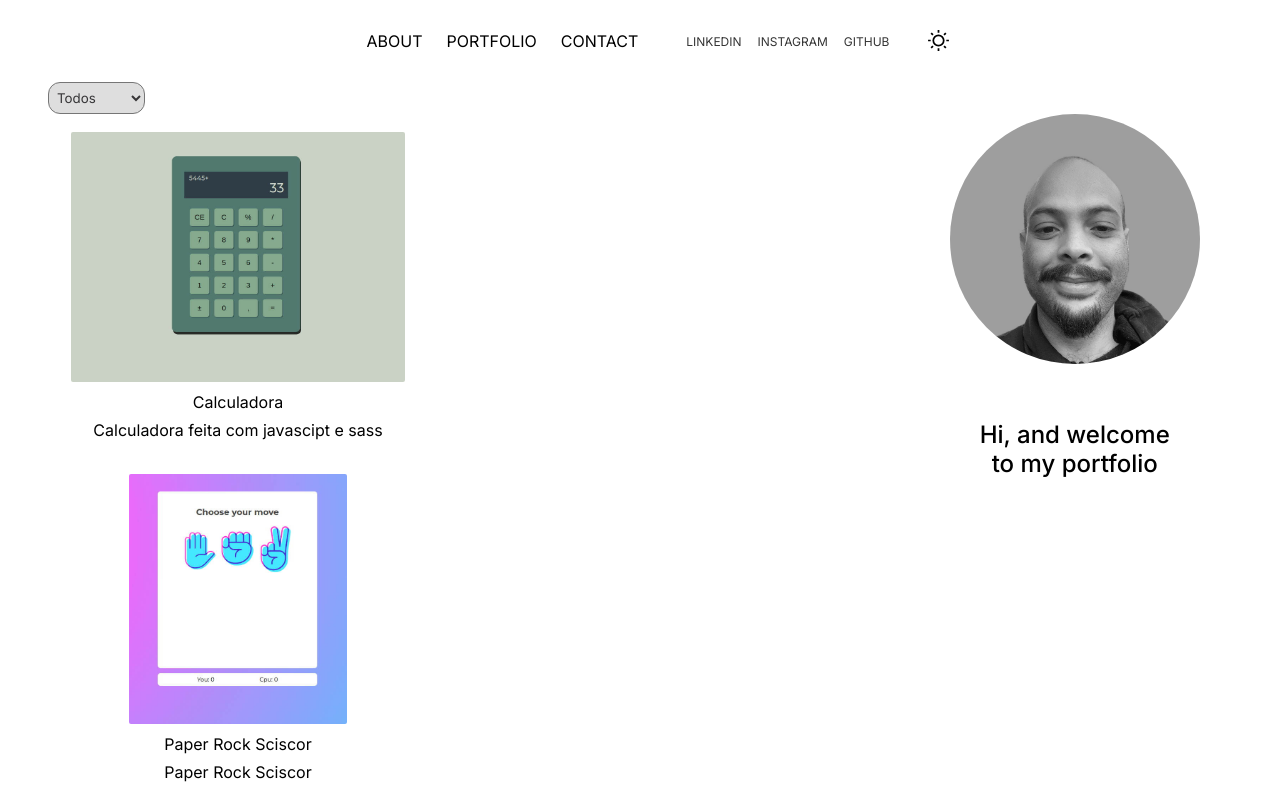
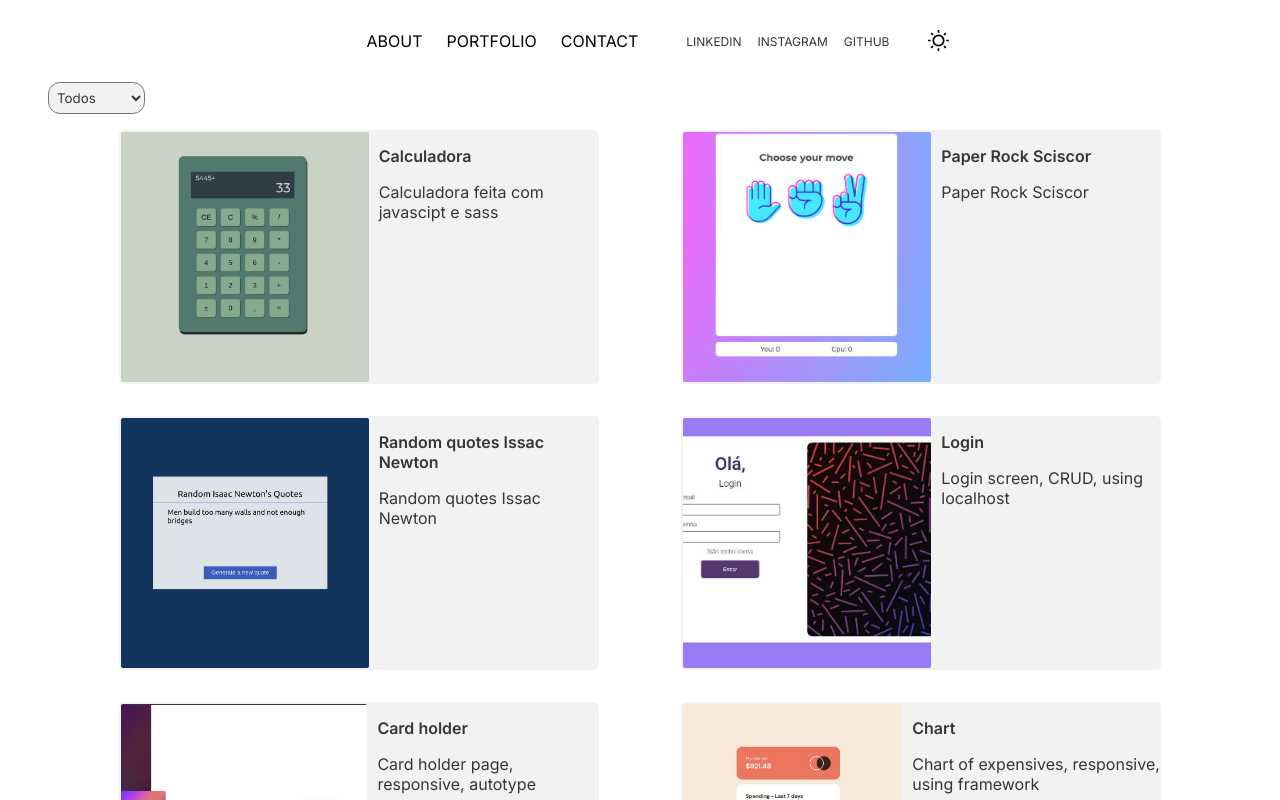
Before and after one commit to devdartagnan/portfolio-dev-dartagnan, a Next.js app: page /portfolio in a window 1280 px wide. Built offline with nearby package versions, Linux system fonts and the light colour scheme.

Commit message:
feat: styling portfolio

```diff
--- a/src/pages/portfolio/Portfolio.module.scss
+++ b/src/pages/portfolio/Portfolio.module.scss
@@ -31,6 +31,7 @@
             transparent);
         border-radius: 2px;
         box-sizing: content-box;
+        display: flex;
         flex-grow: 1;
         height: 270px;
         margin: 2px;
@@ -55,7 +56,7 @@
           align-self: center;
         }
 
-        .figure-description {
+        .figure-subtitle {
           color: var(--textOpacity04);
           font-size: 14px;
           font-weight: 400;
@@ -76,16 +77,20 @@
       justify-self: baseline;
     }
 
-    .sub-container {
-      display: flex;
-      justify-content: space-between;
-      width: 100%;
-      .portfolio-profile {
-        width: auto;
-      }
+    .portfolio {
+      flex-direction: row;
+      flex-wrap: wrap;
+      gap: 1%;
+      justify-content: space-evenly;
+      max-width: 1600px;
+      width: calc(100vw - 96px);
 
       .figure {
-        width: 100%;
+        align-items: flex-start;
+        background-color: var(--secondary);
+        border-radius: 5px;
+        display: flex;
+        max-width: 80%;
 
         a {
           background: radial-gradient(ellipse at top, var(--primary),
@@ -98,6 +103,10 @@
             height: 100%;
             width: auto;
           }
+        }
+        .description{
+          min-width: 220px;
+          width: auto;
         }
       }
     }
@@ -113,16 +122,25 @@
     .portfolio {
 
       .figure {
-        max-width: 380px;
-        width: 600px;
+        max-width: 480px;
+        text-align: left;
 
         a {
           height: 250px;
+        }
 
-          img {
-            height: 100%;
-            width: auto;
-          }
+        div {
+          width: 220px;
+        }
+
+        .figure-title {
+          color: var(--text);
+          font-weight: 600;
+          padding: 1rem 0;
+        }
+
+        .figure-subtitle {
+          color: var(--text);
         }
       }
     }
--- a/src/pages/portfolio/index.tsx
+++ b/src/pages/portfolio/index.tsx
@@ -3,7 +3,6 @@ import data from '../../api/data.json'
 import Link from 'next/link'
 import Image from 'next/image'
 import styles from './Portfolio.module.scss'
-import PictureProfile from '@/components/Profile'
 
 export default function Portfolio() {
 
@@ -15,7 +14,6 @@ export default function Portfolio() {
         <option value="Typescript">Typescript</option>
         <option value="Sass">React</option>
       </select>
-      <section className={styles['sub-container']}>
         <div className={styles.portfolio}>
           {data.map((data) => {
             return (
@@ -33,14 +31,14 @@ export default function Portfolio() {
                     width={0}
                   />
                 </Link>
-                <p className={styles['figure-title']}>{data.titulo}</p>
-                <p className={styles['figure-description']}>{data.cardDescription}</p>
+                <div className={styles.description}>
+                  <p className={styles['figure-title']}>{data.titulo}</p>
+                  <p className={styles['figure-subtitle']}>{data.cardDescription}</p>
+                </div>
               </figure>
             )
           })}
         </div>
-        <PictureProfile className={styles['portfolio-profile']} />
-      </section>
     </section>
   )
 }
--- a/src/styles/global.scss
+++ b/src/styles/global.scss
@@ -14,7 +14,7 @@
 
 html[data-theme='light'] {
   --primary: #d7d7d7;
-  --secondary: #DEDEDE;
+  --secondary: #f2f2f2;
   --background: #E8E8E8;
   --text: #363537;
   --borderOpacity01: #3635373f;
```
